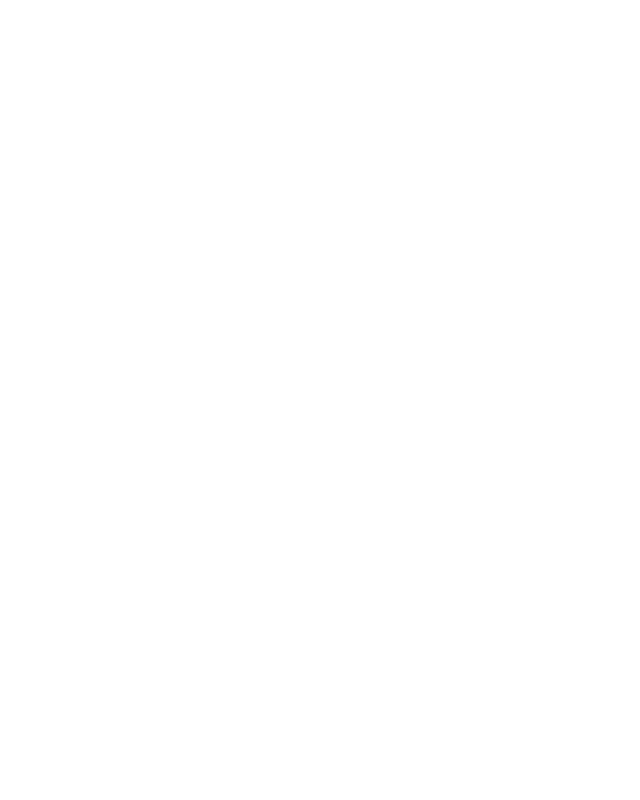
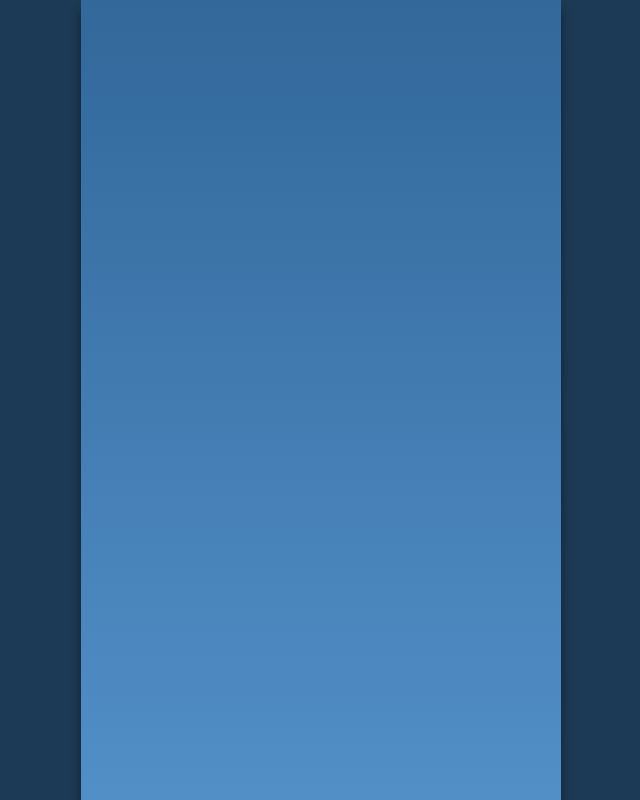
Before and after one commit to Robbert/only-happy-when-it-rains, an Angular app: page / in a window 1280 px wide. Shown: the whole page, without its empty margins (319-959 px from the left). Built offline with nearby package versions, Linux system fonts and the light colour scheme.

Commit message:
Basic styles for the weather theme

```diff
--- /dev/null
+++ b/src/app/style/global/color.scss
@@ -0,0 +1,3 @@
+$background-color: rgb(82, 143, 199);
+$primary-fill-color: rgb(255, 255, 255);
+$primary-shadow-color: rgba(0, 0, 0, 0.42);
--- /dev/null
+++ b/src/app/style/global/reset.scss
@@ -0,0 +1,32 @@
+%reset-a {
+    color: inherit;
+    text-decoration: none;
+}
+
+%reset-body {
+    margin: 0;
+}
+
+%reset-dd {
+    margin: 0;
+}
+
+%reset-dl {
+    margin: 0;
+}
+
+%reset-h {
+    font-size: inherit;
+    font-weight: inherit;
+    margin: 0;
+}
+
+%reset-li {
+    list-style: none;
+}
+
+%reset-ol,
+%reset-ul {
+    margin: 0;
+    padding: 0;
+}
--- a/src/app/style/index.scss
+++ b/src/app/style/index.scss
@@ -1 +1,26 @@
-/* SCSS */
+@import "global/color";
+@import "global/reset";
+
+a {
+    @extend %reset-a;
+}
+
+html {
+    background-color: darken($background-color, 33%);
+    color: $primary-fill-color;
+    font-family: Helvetica, Arial, sans-serif;
+    font-weight: 300;
+    height: 100%;
+    text-shadow: $primary-shadow-color 1px 1px 5px;
+}
+body {
+    @extend %reset-body;
+
+    background-color: $background-color;
+    background-image: linear-gradient(darken($background-color, 15%), $background-color);
+    box-shadow: rgba(0, 0, 0, 0.42) 0 10px 10px;
+    box-sizing: border-box;
+    margin: 0 auto;
+    max-width: 30em;
+    min-height: 100%;
+}
```
Also changed, not shown: src/app/style/global/util.scss (added, +32 -0 lines).
